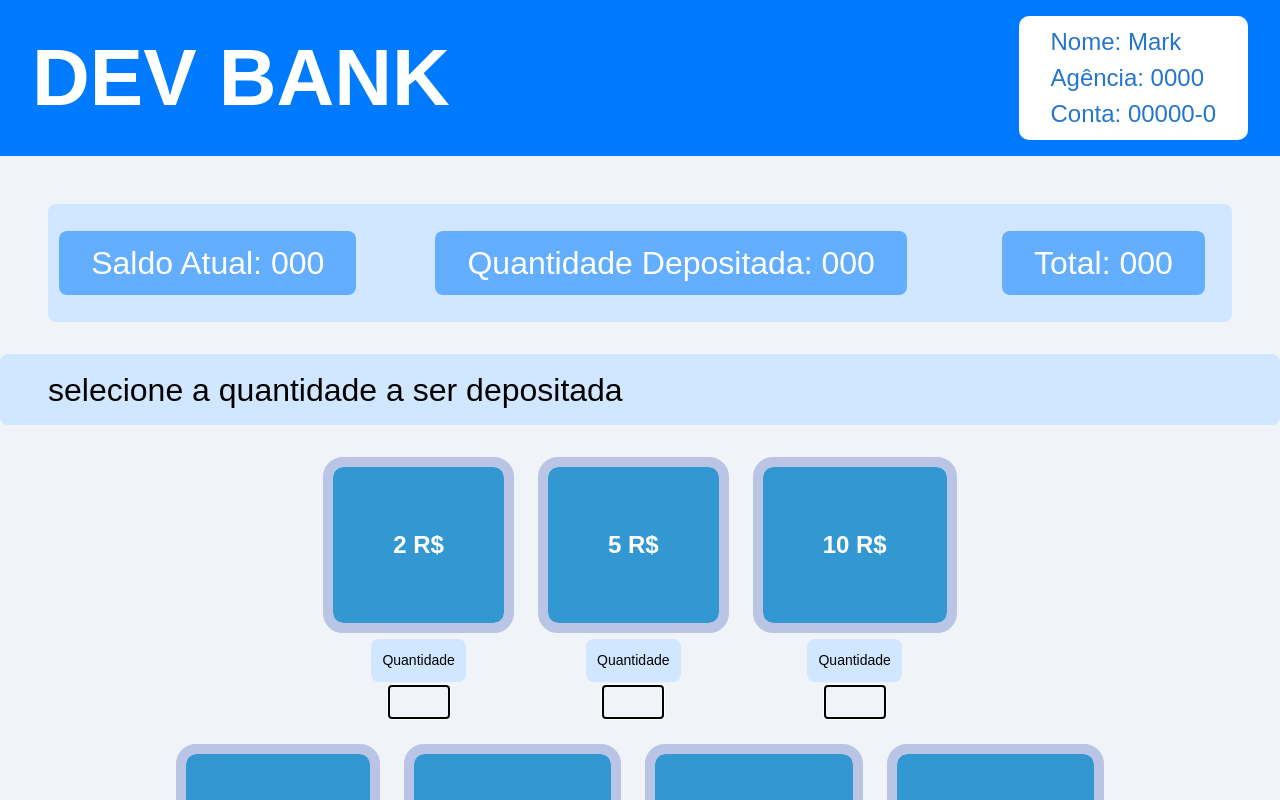
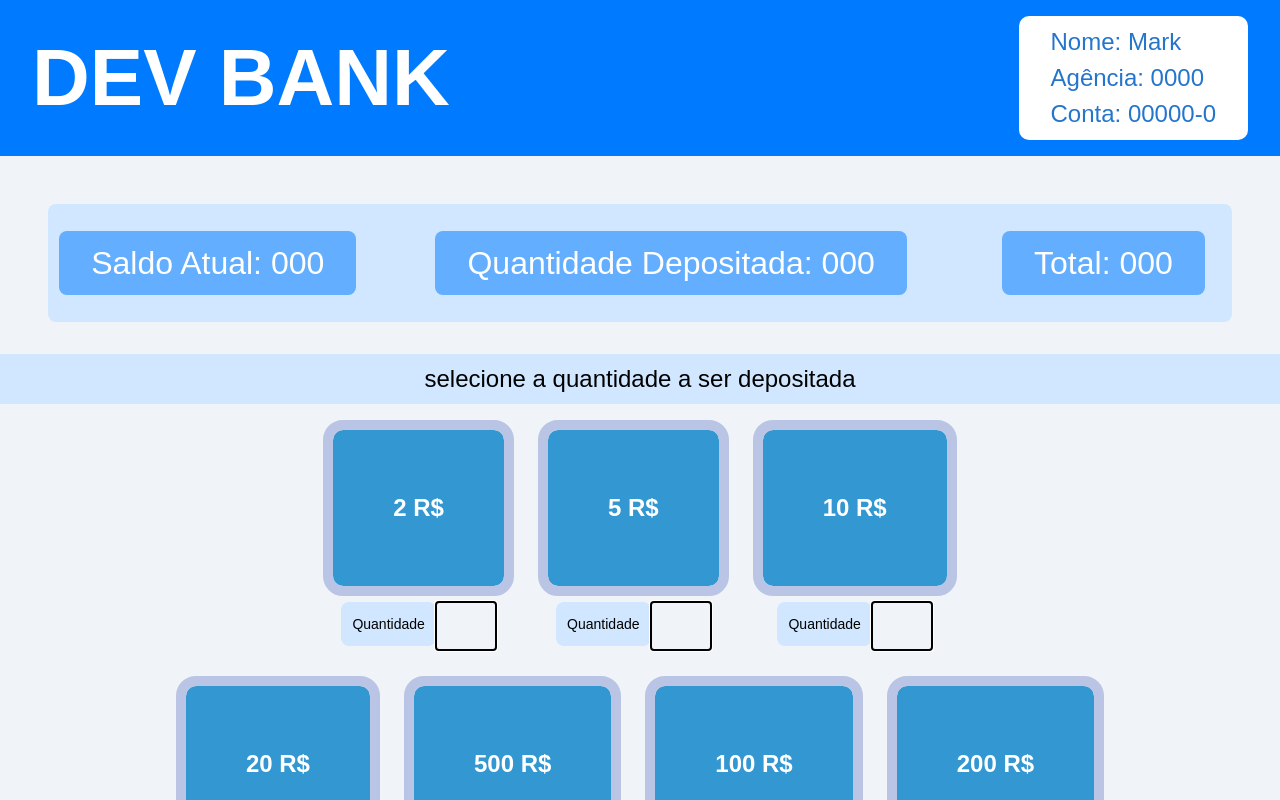
Before and after one commit to Maua-Dev/devbank_markthomaspedro_front, a React (Vite) app: page /deposit in a window 1280 px wide. Shown: the top 800 px of the page. Built offline with nearby package versions, Linux system fonts and the light colour scheme.

Commit message:
fix: corrige alinhamento da div

```diff
--- a/src/app/pages/deposit.tsx
+++ b/src/app/pages/deposit.tsx
@@ -35,8 +35,19 @@ const Depositar = () => {
           <div className="quantity"> Total: 000</div>
         </label>
       </div>
-      <div style={{width: "100%"}}>
-        <label className="text" style={{width: "100%"}}>selecione a quantidade a ser depositada</label>
+      <div
+        style={{
+          width: "100%",
+          backgroundColor: "#d0e7ff",
+          display: "flex",
+          justifyContent: "center",
+          alignItems: "center",
+          height: "50px",
+        }}
+      >
+        <span style={{ fontSize: 24 }}>
+          selecione a quantidade a ser depositada
+        </span>
       </div>
       <div className="botao-container">
         <div className="nota-item">
--- a/src/app/styles/global.css
+++ b/src/app/styles/global.css
@@ -171,13 +171,13 @@ body {
   margin-top: 1rem;
   text-align: center;
   -ms-flex-align: center;
+  display: flex;
 }
 
 .quantidade label {
   font-size: 14px;
   margin-bottom: 4px;
   display: block;
-    flex-direction: line;
 }
 
 .quantidade input {
@@ -185,7 +185,6 @@ body {
   padding: 4px;
   text-align: center;
   outline: auto;
-    flex-direction: line;
 }
 
   .label-deposit{
```
Lines whose indentation alone changed are shown as unchanged.
